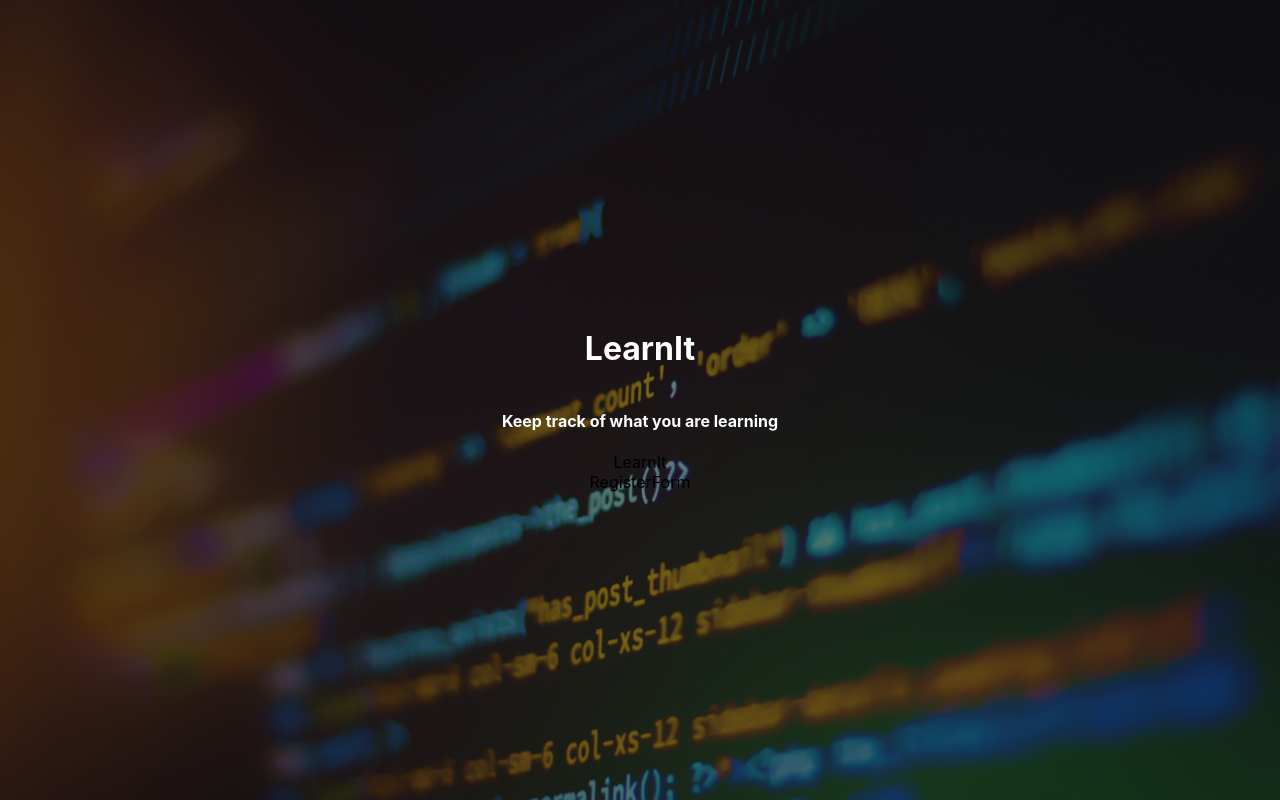
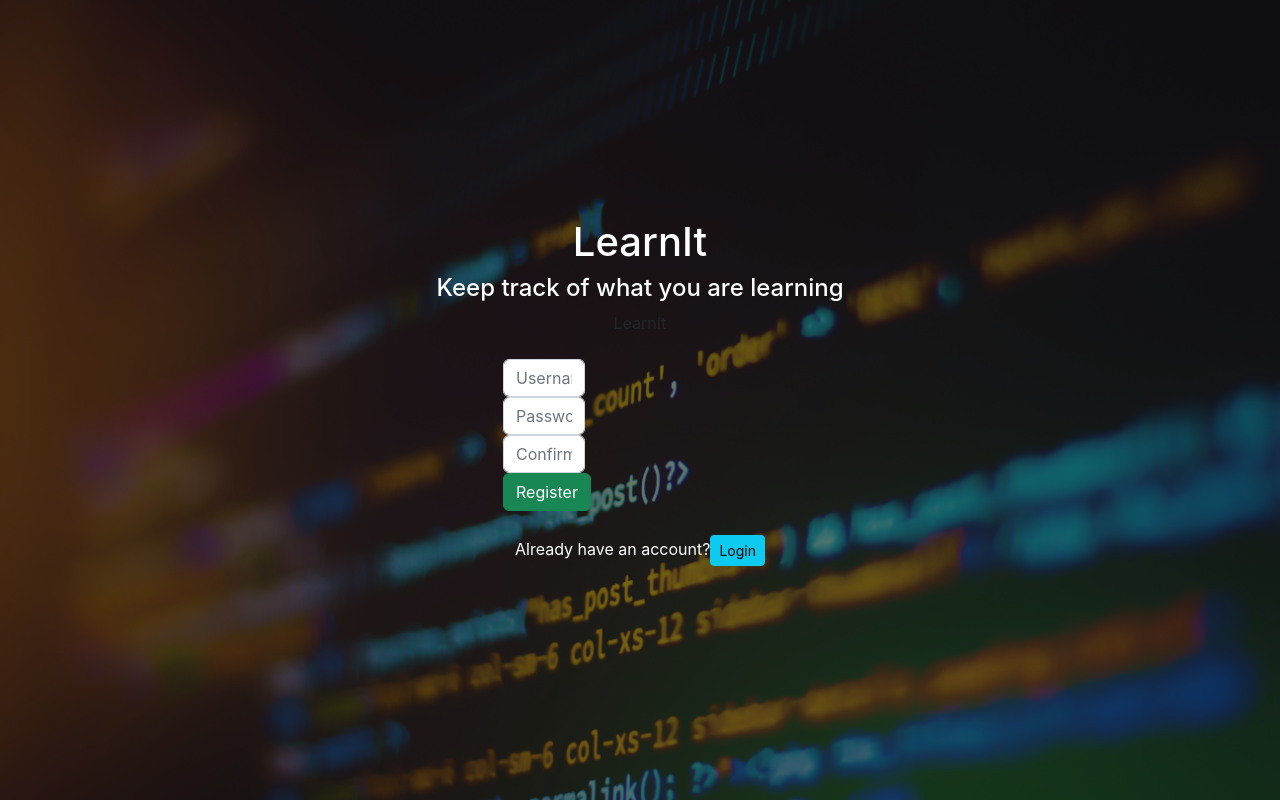
Before and after one commit to chuhong19/MERN_LearnIt, a React (Create React App) app in the folder client/: page /register in a window 1280 px wide. Built offline with nearby package versions, Linux system fonts and the light colour scheme.

Commit message:
Complete form login and register

```diff
--- a/client/src/components/auth/LoginForm.js
+++ b/client/src/components/auth/LoginForm.js
@@ -5,7 +5,7 @@
 const LoginForm = () => {
   return (
     <>
-      <Form>
+      <Form className='my-4'>
         <Form.Group>
           <Form.Control
             type='text'
--- a/client/src/components/auth/RegisterForm.js
+++ b/client/src/components/auth/RegisterForm.js
@@ -1,9 +1,49 @@
+import Button from 'react-bootstrap/Button';
+import Form from 'react-bootstrap/Form';
+import { Link } from 'react-router-dom';
+
 const RegisterForm = () => {
-    return (
-        <div>
-            RegisterForm
-        </div>
-    )
-}
+  return (
+    <>
+      <Form className='my-4'>
+        <Form.Group>
+          <Form.Control
+            type='text'
+            placeholder='Username'
+            name='username'
+            required
+          />
+        </Form.Group>
+        <Form.Group>
+          <Form.Control
+            type='password'
+            placeholder='Password'
+            name='password'
+            required
+          />
+        </Form.Group>
+        <Form.Group>
+          <Form.Control
+            type='password'
+            placeholder='Confirm Password'
+            name='confirmPassword'
+            required
+          />
+        </Form.Group>
+        <Button variant='success' type='submit'>
+          Register
+        </Button>
+      </Form>
+      <p>
+        Already have an account?
+        <Link to='/login'>
+          <Button variant='info' size='sm' className='ml-2'>
+            Login
+          </Button>
+        </Link>
+      </p>
+    </>
+  );
+};
 
-export default RegisterForm
+export default RegisterForm;
--- a/client/src/index.js
+++ b/client/src/index.js
@@ -1,5 +1,6 @@
 import React from 'react';
 import ReactDOM from 'react-dom/client';
+import 'bootstrap/dist/css/bootstrap.min.css';
 import './index.css';
 import App from './App';
 import reportWebVitals from './reportWebVitals';
```
